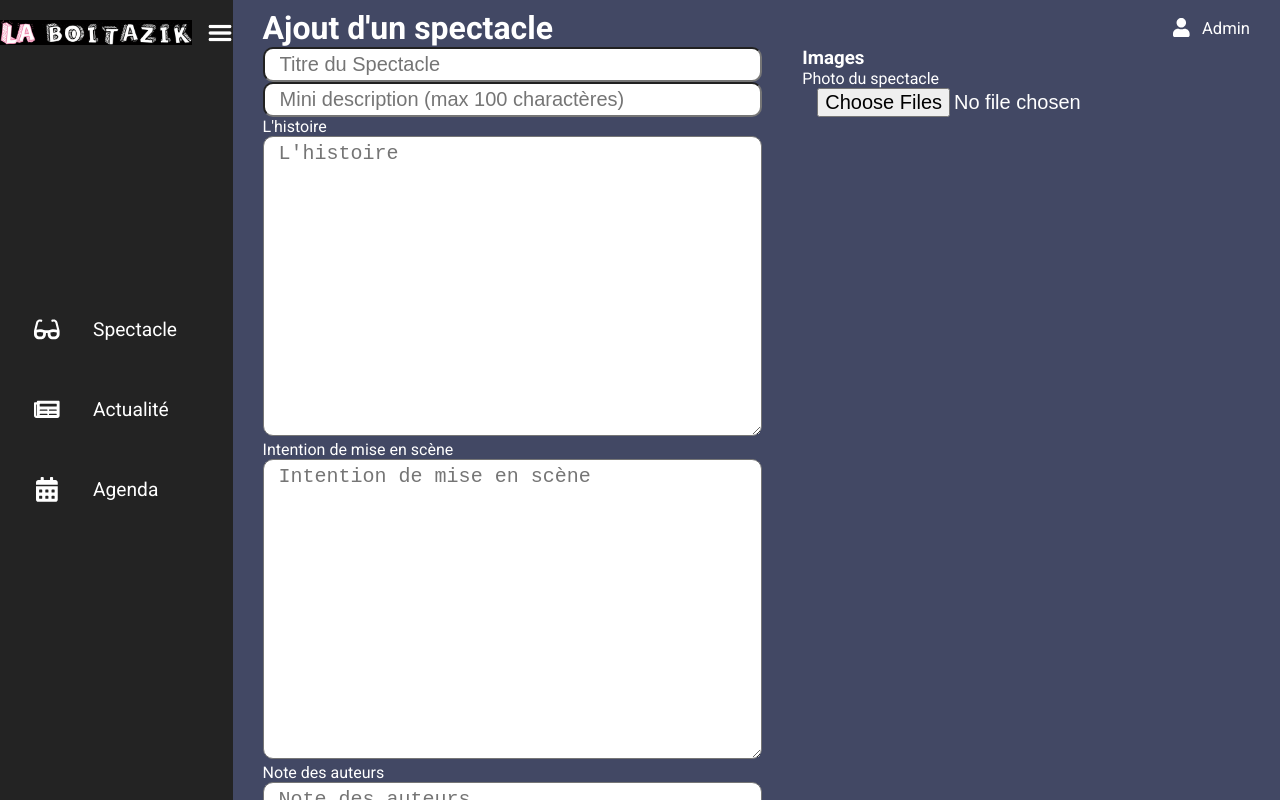
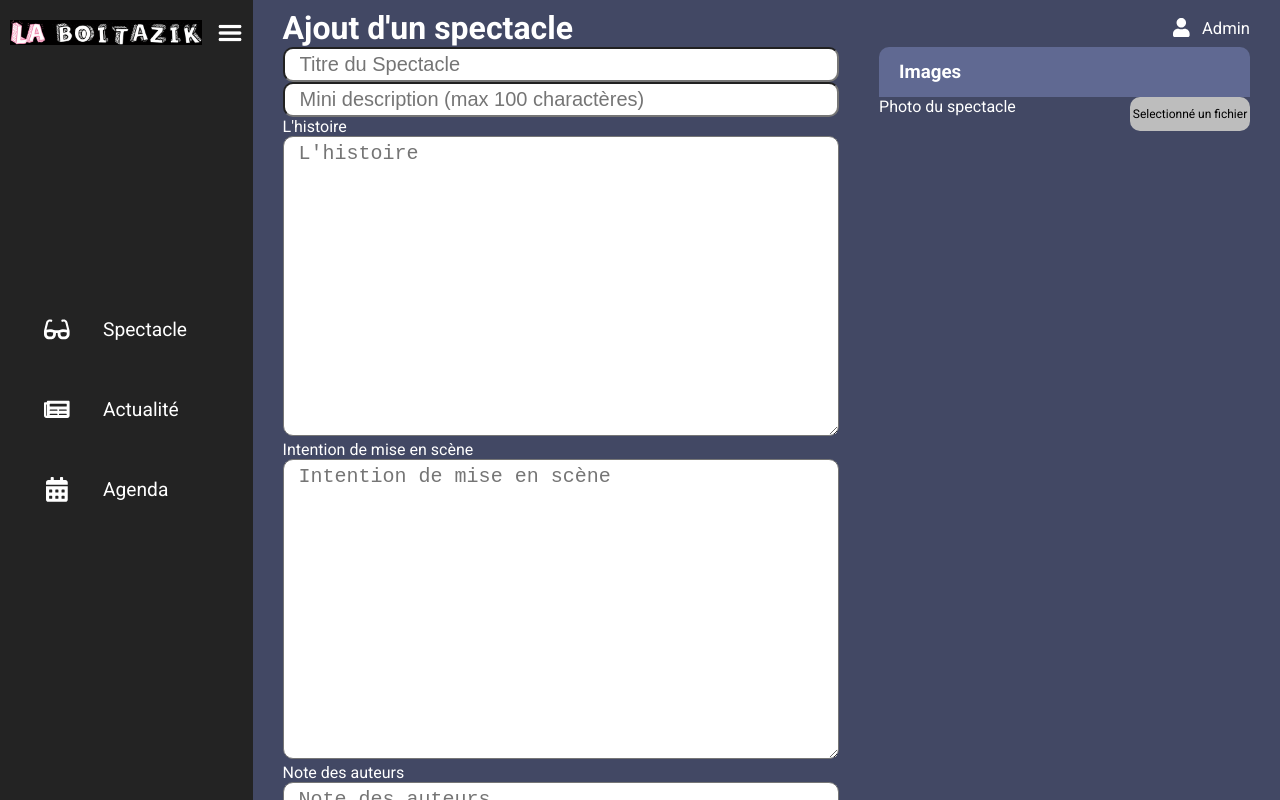
Before and after one commit to packonn/lbaz-panel-admin, a React (Create React App) app: page /spectacle in a window 1280 px wide. Shown: the top 800 px of the page. Built offline with nearby package versions, Linux system fonts and the light colour scheme; the HTML template or start-up script is replaced by a standard one.

Commit message:
btn files

```diff
--- a/src/components/Header/header.css
+++ b/src/components/Header/header.css
@@ -6,6 +6,7 @@
   min-height: 100vh;
   width: 20vw;
   background: var(--black);
+  padding: 0 10px;
 }
 .menuXs {
   display: flex;
--- a/src/components/inputFiles/InputFiles.js
+++ b/src/components/inputFiles/InputFiles.js
@@ -1,13 +1,34 @@
+import { useState } from "react";
 import "./inputFiles.css";
 
 const InputFiles = ({ name, label, title }) => {
+  const [filesAffiche, setAffiche] = useState([]);
+  const [filesImgXL, setImgXL] = useState([]);
+  const [previousAffiche, setPreviousAffiche] = useState("");
+  const [previousImgXL, setPreviousImgXL] = useState('');
+  const handleFiles = (e) => {
+    setAffiche(e.target.files[0]);
+    setPreviousAffiche(URL.createObjectURL(e.target.files[0]));
+
+  };
   return (
-    <div className="containerFile">
+    <div className="containerFiles">
+      <div className="title">
       <h3>{title}</h3>
+      </div>
       <div className="containerInput">
         <label>{label}</label>
-        <input type="file" name={name} id={name} multiple />
+        <div class="button-wrapper">
+          <span class="label">
+            Selectionné un fichier
+          </span>
+            <input type="file" name={name} id="upload" class="upload-box"  onChange={(e) => handleFiles(e)}/>
+        </div>
       </div>
+        <div className="previousImg">
+          <img style={{width: "200px",objectFit: "contain"}} src={previousAffiche}/>
+        </div>
+
     </div>
   );
 };
--- a/src/components/inputFiles/inputFiles.css
+++ b/src/components/inputFiles/inputFiles.css
@@ -1,2 +1,51 @@
-.containerFile {
+.containerFiles {
+  border-radius: 10px;
+  overflow: hidden;
 }
+.title{
+  display: flex;
+  align-items: center;
+  padding: 0 20px;
+  height: 50px;
+  background: var(--bg-violet-clair);
+}
+.containerInput{
+  display: flex;
+  justify-content: space-between;
+}
+.containerInput input{
+  display: flex;
+  border: 1px solid red;
+  width: 120px;
+}
+
+.button-wrapper {
+  position: relative;
+  width: 120px;
+  text-align: center;
+}
+
+.button-wrapper span.label {
+  position: relative;
+  z-index: 0;
+  display: inline-block;
+  width: 100%;
+  background: var( --bg-gris);
+  cursor: pointer;
+  color: #000;
+  padding: 10px 0;
+  font-size:12px;
+  border-radius: 10px ;
+}
+
+#upload {
+    display: inline-block;
+    position: absolute;
+    z-index: 1;
+    width: 100%;
+    height: 50px;
+    top: 0;
+    left: 0;
+    opacity: 0;
+    cursor: pointer;
+}
--- a/src/pages/Spectacle/spectacle.css
+++ b/src/pages/Spectacle/spectacle.css
@@ -31,3 +31,6 @@ form {
   width: 60%;
   margin-right: 40px;
 }
+.sideRight {
+  width: 40%;
+}
```
